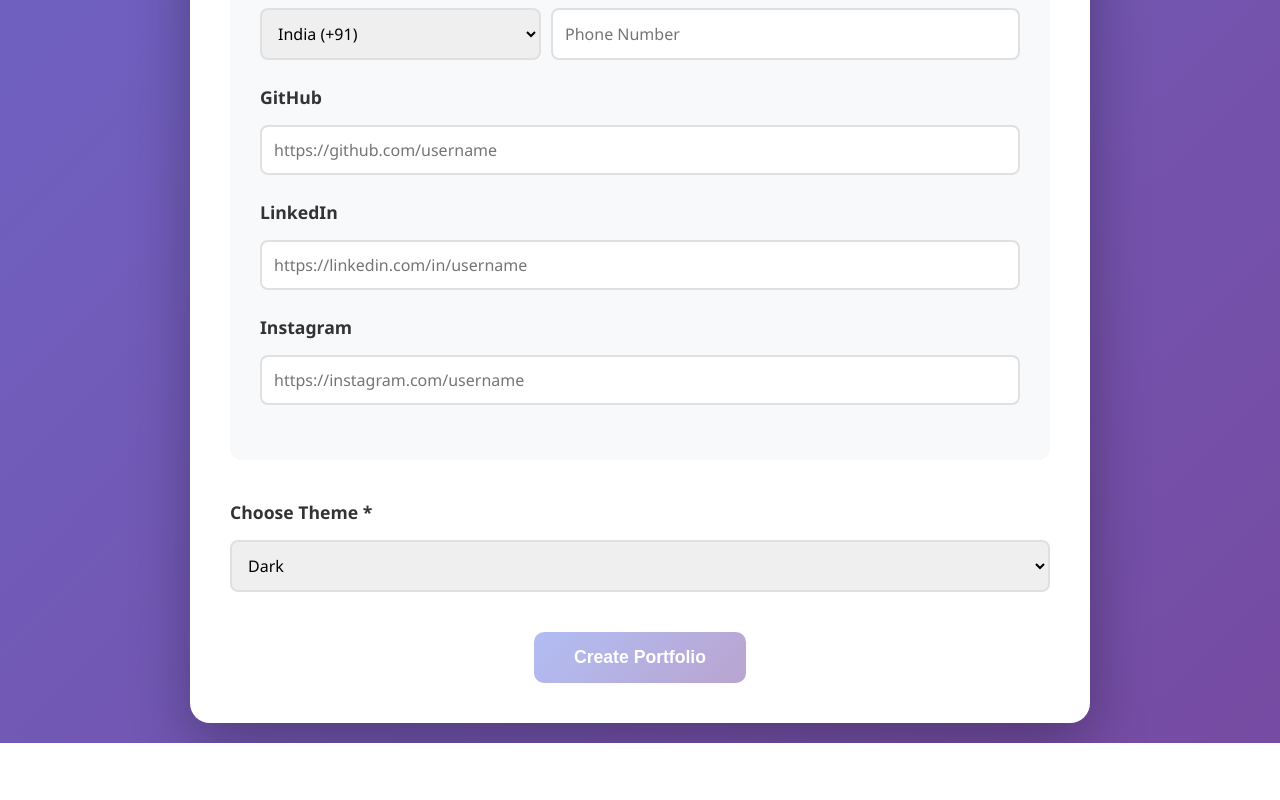
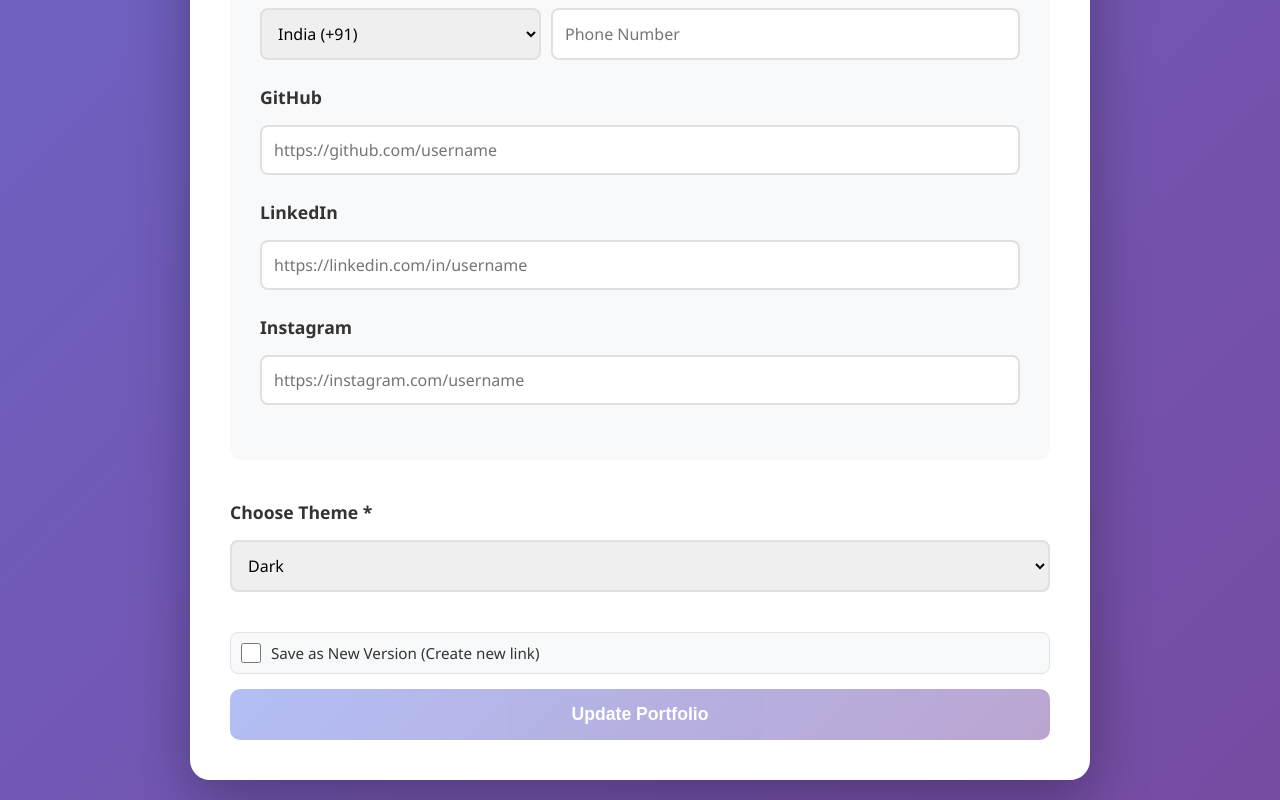
Before and after one commit to Sanika-13/OneBuild-Front, a React (Create React App) app: page /dashboard in a window 1280 px wide. Shown: the part 2779-3579 px from the top of the page. Before the commit the page ends 3522 px from the top, so only its background shows below. Built offline with nearby package versions, Linux system fonts and the light colour scheme; sample sign-in values are in the browser's storage.

Commit message:
Frontend: Add Save as New Version checkbox to Dashboard

```diff
--- a/src/pages/StudentDashboard.js
+++ b/src/pages/StudentDashboard.js
@@ -43,6 +43,8 @@ const StudentDashboard = () => {
   const [profileImagePreview, setProfileImagePreview] = useState(null);
   const [loading, setLoading] = useState(false);
   const [message, setMessage] = useState('');
+  const [fileLoading, setFileLoading] = useState(false);
+  const [saveAsNew, setSaveAsNew] = useState(false); // New state for versioning
   const [showSkillsDropdown, setShowSkillsDropdown] = useState(false);
 
   // Skills options
@@ -494,7 +496,10 @@ const StudentDashboard = () => {
       const token = localStorage.getItem('token');
       const response = await axios.post(
         `${process.env.REACT_APP_API_URL}/api/portfolio/create`,
-        formData,
+        {
+          ...formData,
+          isNewVersion: saveAsNew // Pass the flag
+        },
         { headers: { Authorization: `Bearer ${token}` } }
       );
 
@@ -964,9 +969,23 @@ const StudentDashboard = () => {
         {message && <div className="message">{message}</div>}
 
         {/* Action Buttons */}
-        <div className="form-actions">
+        <div className="form-actions" style={{ display: 'flex', flexDirection: 'column', gap: '15px' }}>
+
+          <div style={{ display: 'flex', alignItems: 'center', gap: '10px', background: '#f8f9fa', padding: '10px', borderRadius: '8px', border: '1px solid #dee2e6' }}>
+            <input
+              type="checkbox"
+              id="saveAsNew"
+              checked={saveAsNew}
+              onChange={(e) => setSaveAsNew(e.target.checked)}
+              style={{ width: '20px', height: '20px', cursor: 'pointer' }}
+            />
+            <label htmlFor="saveAsNew" style={{ fontSize: '0.95rem', cursor: 'pointer', color: '#333', fontWeight: '500' }}>
+              Save as New Version (Create new link)
+            </label>
+          </div>
+
           <button onClick={handleCreatePortfolio} className="create-btn" disabled={loading || !formData.name}>
-            {loading ? 'Creating...' : 'Create Portfolio'}
+            {loading ? 'Creating...' : (saveAsNew ? 'Create New Portfolio Version' : 'Update Portfolio')}
           </button>
         </div>
       </div>
```
